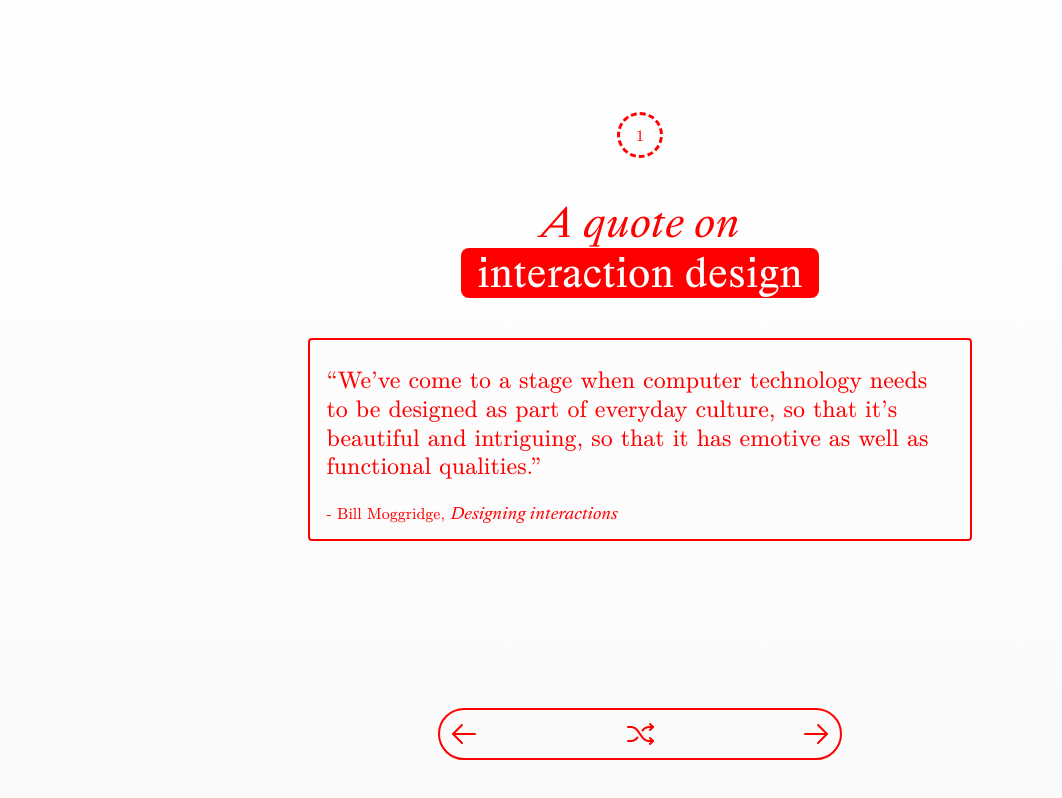
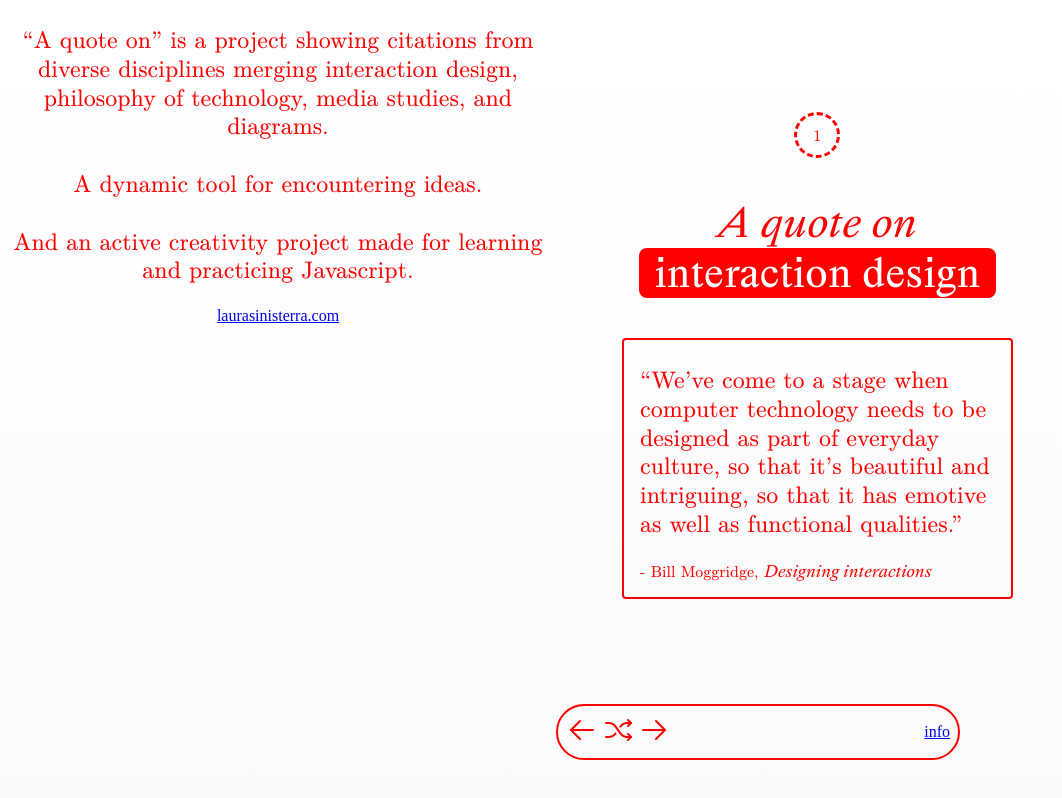
Before and after one commit to LauraSinisterra/reading-notes, a plain HTML site: page index.html in a window 1280 px wide. Shown: the whole page, without its empty margins (0-1062 px from the left). Drawn offline with Linux system fonts and the light colour scheme.

Commit message:
Update index.html
Added sidebar

```diff
--- a/index.html
+++ b/index.html
@@ -8,14 +8,24 @@
     <link rel="stylesheet" href="styles.css" />
   </head>
   <body>
+    <nav>
+      <p>
+          “A quote on” is a project showing citations from diverse disciplines merging interaction design, philosophy of technology, media studies, and diagrams. <br><br>A dynamic tool for encountering ideas.<br><br>And an active creativity project made for learning and practicing Javascript.
+        </p>
+        <a href="https://laurasinisterra.com">laurasinisterra.com</a>
+      </div>
+  </nav>
+    <main>
       <section>
         <div class="circle">
           <p class="number">
             1
           </p>
         </div>
+        <div class="title">
           <h1>A quote on</h1>
           <h2 class="subject">interaction design</h2>
+        </div>
         <div class="quote">
           <p class="quote-text">
             “We’ve come to a stage when computer technology needs to be designed as part of everyday culture, so that it’s beautiful and intriguing, so that it has emotive as well as functional qualities.”
@@ -26,6 +36,7 @@
       </div>
       </section>
     <footer>
+      <div class="buttons">
         <svg class="prev" width="32" height="32" viewBox="0 0 32 32" fill="none" xmlns="http://www.w3.org/2000/svg">
           <g lip-path="url(#clip0_281_32760)">
           <path class="change" d="M27 16H5" stroke-width="2" stroke-linecap="round" stroke-linejoin="round"/>
@@ -47,8 +58,13 @@
           <path class="change" d="M18 7L27 16L18 25" stroke-width="2" stroke-linecap="round" stroke-linejoin="round"/>
           </g>
           </svg>
+      </div>
+      <div class="info">
+        <a href="#" class="toggle-nav">info</a>
+      </div>
     </footer>
-
     <script src="pages.js"></script>
+  </main>
   </body>
 </html>
+</html>
```
Lines whose indentation alone changed are shown as unchanged.
